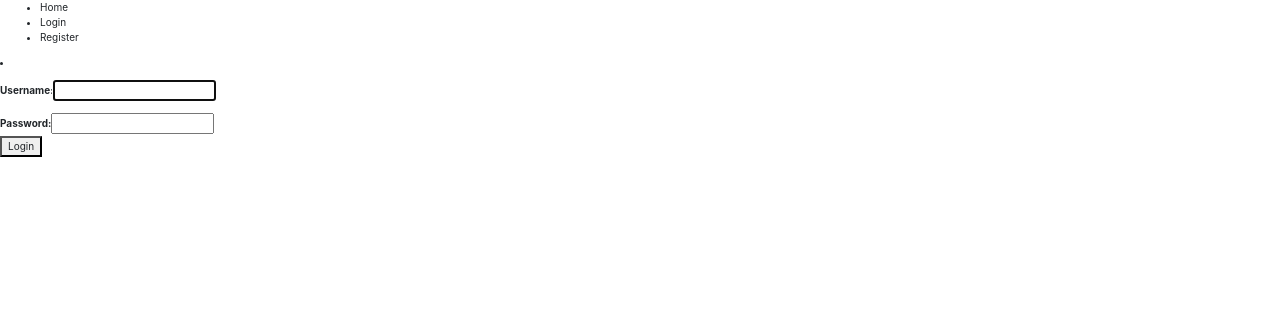
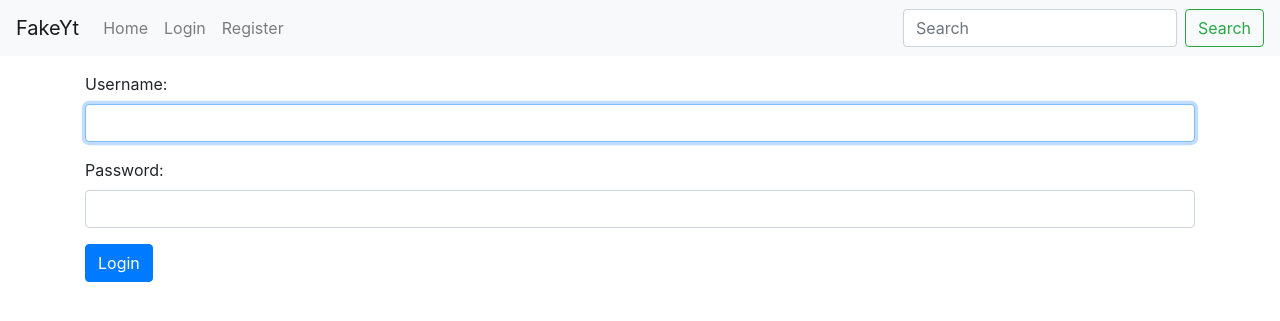
Before and after one commit to SzymonSolecki/fake-yt, a Django app: page /login/ in a window 1280 px wide. Shown: the top 321 px of the page. Run offline with Django 3.2, Linux system fonts and the light colour scheme; some libraries are stand-ins or nearby versions.

Commit message:
Started some front-end. Added messages after operations.
Started some front-end:
- Created navbar
- messages are displayed with colors.
- Better look for inputs.

Other:
- Changes model so description for Video can be blank.
- added help texts to fields.

```diff
--- a/youtube_root/templates/base.html
+++ b/youtube_root/templates/base.html
@@ -2,26 +2,30 @@
 {% load static %}
 <html>
     <head>
-        <title>Fake Youtube | {% block title %}Default{% endblock %}</title>
-        <!-- Latest compiled and minified CSS -->
-        <link rel="stylesheet" href="https://maxcdn.bootstrapcdn.com/bootstrap/3.3.7/css/bootstrap.min.css" integrity="sha384-BVYiiSIFeK1dGmJRAkycuHAHRg32OmUcww7on3RYdg4Va+PmSTsz/K68vbdEjh4u" crossorigin="anonymous">
-        <link rel="stylesheet" href="https://stackpath.bootstrapcdn.com/bootstrap/4.1.3/css/bootstrap.min.css" integrity="sha384-MCw98/SFnGE8fJT3GXwEOngsV7Zt27NXFoaoApmYm81iuXoPkFOJwJ8ERdknLPMO" crossorigin="anonymous">
         <!-- Required meta tags -->
         <meta charset="utf-8">
         <meta name="viewport" content="width=device-width, initial-scale=1, shrink-to-fit=no">
+
+        <!-- Bootstrap CSS -->
+        <link rel="stylesheet" href="https://stackpath.bootstrapcdn.com/bootstrap/4.3.1/css/bootstrap.min.css" integrity="sha384-ggOyR0iXCbMQv3Xipma34MD+dH/1fQ784/j6cY/iJTQUOhcWr7x9JvoRxT2MZw1T" crossorigin="anonymous">
+        <title>Fake Youtube | {% block title %}Default{% endblock %}</title>
+
         <link rel="stylesheet" href="{% static "css/style.css" %}" type="text/css">
-
     </head>
     <body>
         {% include "navbar.html" %}
+
+        <div class="container">
         {% include "youtube/messages.html" with messages=messages%}
+            {% block body %}
+            {% endblock %}
+        </div>
 
-        {% block body %}
-        {% endblock %}
-
+        <!-- Optional JavaScript -->
+        <!-- jQuery first, then Popper.js, then Bootstrap JS -->
         <script src="https://code.jquery.com/jquery-3.3.1.slim.min.js" integrity="sha384-q8i/X+965DzO0rT7abK41JStQIAqVgRVzpbzo5smXKp4YfRvH+8abtTE1Pi6jizo" crossorigin="anonymous"></script>
-        <script src="https://cdnjs.cloudflare.com/ajax/libs/popper.js/1.14.3/umd/popper.min.js" integrity="sha384-ZMP7rVo3mIykV+2+9J3UJ46jBk0WLaUAdn689aCwoqbBJiSnjAK/l8WvCWPIPm49" crossorigin="anonymous"></script>
-        <script src="https://stackpath.bootstrapcdn.com/bootstrap/4.1.3/js/bootstrap.min.js" integrity="sha384-ChfqqxuZUCnJSK3+MXmPNIyE6ZbWh2IMqE241rYiqJxyMiZ6OW/JmZQ5stwEULTy" crossorigin="anonymous"></script>
+        <script src="https://cdnjs.cloudflare.com/ajax/libs/popper.js/1.14.7/umd/popper.min.js" integrity="sha384-UO2eT0CpHqdSJQ6hJty5KVphtPhzWj9WO1clHTMGa3JDZwrnQq4sF86dIHNDz0W1" crossorigin="anonymous"></script>
+        <script src="https://stackpath.bootstrapcdn.com/bootstrap/4.3.1/js/bootstrap.min.js" integrity="sha384-JjSmVgyd0p3pXB1rRibZUAYoIIy6OrQ6VrjIEaFf/nJGzIxFDsf4x0xIM+B07jRM" crossorigin="anonymous"></script>
 
     </body>
 </html>
--- a/youtube_root/templates/navbar.html
+++ b/youtube_root/templates/navbar.html
@@ -1,12 +1,22 @@
-<nav>
-    <ul>
-        <a href="/"><li>Home</li></a>
-        {% if user.is_authenticated %}
-            <a href="/logout/"><li>Logout</li></a>
-            <a href="/add_video/"><li>Add Video</li></a>
-        {% else %}
-            <a href="/login/"><li>Login</li></a>
-            <a href="/register/"><li>Register</li></a>
-        {% endif %}
-    </ul>
+<nav class="navbar navbar-expand-lg navbar-light bg-light">
+
+    <a class="navbar-brand" href="#">FakeYt</a>
+
+    <div class="collapse navbar-collapse" id="navbarNav">
+        <ul class="navbar-nav mr-auto">
+            <li class="nav-item"><a class="nav-link" href="/">Home</a></li>
+            {% if user.is_authenticated %}
+            <li class="nav-item"><a class="nav-link" href="/logout">Logout</a></li>
+            <li class="nav-item"><a class="nav-link" href="/add_video/">Add Video</a></li>
+            {% else %}
+            <li class="nav-item"><a class="nav-link" href="/login/">Login</a></li>
+            <li class="nav-item"><a class="nav-link" href="/register/">Register</a></li>
+            {% endif %}
+        </ul>
+        <form class="form-inline" action='/search/'>
+            <input class="form-control mr-sm-2" type="search" name="q" placeholder="Search" aria-label="Search">
+            <button class="btn btn-outline-success my-2 my-sm-0" type="submit">Search</button>
+        </form>
+
+    </div>
 </nav>
--- a/youtube_root/youtube/forms.py
+++ b/youtube_root/youtube/forms.py
@@ -6,12 +6,21 @@ from .validators import validate_email_existance
 
 
 class LoginForm(AuthenticationForm):
+    def __init__(self, *args, **kwargs):
+        super(LoginForm, self).__init__(*args, **kwargs)
 
-    def confirm_login_allowed(self, user):
-        pass
+        for key, field in self.fields.items():
+            field.widget.attrs.update({'class': 'form-control'})
 
 
 class RegisterModelForm(UserCreationForm):
+
+    def __init__(self, *args, **kwargs):
+        super(RegisterModelForm, self).__init__(*args, **kwargs)
+
+        for key, field in self.fields.items():
+            field.widget.attrs.update({'class': 'form-control'})
+
     first_name = forms.CharField(
         max_length=30, required=False, help_text='Optional')
     last_name = forms.CharField(
@@ -25,6 +34,13 @@ class RegisterModelForm(UserCreationForm):
 
 
 class AddVideoModelForm(forms.ModelForm):
+    def __init__(self, *args, **kwargs):
+        super(AddVideoModelForm, self).__init__(*args, **kwargs)
+
+        for key, field in self.fields.items():
+            field.widget.attrs.update({'class': 'form-control'})
+
+        self.fields['file'].widget.attrs.update({'class': 'form-control-file'})
 
     class Meta:
         model = Video
@@ -32,6 +48,11 @@ class AddVideoModelForm(forms.ModelForm):
 
 
 class AddCommentModelForm(forms.ModelForm):
+    def __init__(self, *args, **kwargs):
+        super(AddCommentModelForm, self).__init__(*args, **kwargs)
+
+        for key, field in self.fields.items():
+            field.widget.attrs.update({'class': 'form-control'})
 
     class Meta:
         model = Comment
--- a/youtube_root/youtube/models.py
+++ b/youtube_root/youtube/models.py
@@ -18,7 +18,7 @@ def get_file_path(instance, filename):
 
 class Video(models.Model):
     title = models.CharField(max_length=100)
-    description = models.TextField()
+    description = models.TextField(blank=True)
 
     # Uploads video to path return from function. Function get_file_path
     # is used to prevent two the same filenames.
--- a/youtube_root/youtube/templates/youtube/add_video.html
+++ b/youtube_root/youtube/templates/youtube/add_video.html
@@ -7,6 +7,6 @@ Add Video
 {% block body %}
 <form action="." method="POST" enctype="multipart/form-data">{% csrf_token %}
     {% include "youtube/form_display.html" %}
-    <button type="submit">Upload Video</button>
+    <button type="submit" class="btn btn-primary">Upload Video</button>
 </form>
 {% endblock %}
--- a/youtube_root/youtube/templates/youtube/form_display.html
+++ b/youtube_root/youtube/templates/youtube/form_display.html
@@ -1,12 +1,22 @@
 <table>
-    <li>{{form.non_field_errors}}</li>
+    {% for error in form.non_field_errors %}
+    <div class="alert alert-primary">
+        {{error}}
+    </div>
+    {% endfor %}
+
     {% for field in form %}
-    <ul>
-        {% for error in field.errors %}
-        <li>{{error}}</li>
-        {% endfor %}
-    </ul>
-    <tr>{{field.label_tag}}</tr>
-    <tr>{{field}}</tr>
+    {% for error in field.errors %}
+    <div class="alert alert-secondary">
+        {{error}}
+    </div>
+    {% endfor %}
+    <div class="form-group">
+        <tr>{{field.label_tag}}</tr>
+        <tr>{{field}}</tr>
+        <div class="form-text text-muted">
+            <p>{{field.help_text}}</p>
+        </div>
+    </div>
     {% endfor %}
 </table>
--- a/youtube_root/youtube/templates/youtube/login.html
+++ b/youtube_root/youtube/templates/youtube/login.html
@@ -9,6 +9,6 @@ Login
     {% csrf_token %}
     {% include "youtube/form_display.html" with form=form%}
 
-    <button type="submit">Login</button>
+    <button type="submit" class="btn btn-primary">Login</button>
 </form>
 {% endblock %}
--- a/youtube_root/youtube/templates/youtube/messages.html
+++ b/youtube_root/youtube/templates/youtube/messages.html
@@ -1,5 +1,13 @@
+{% load custom_tags %}
+
 {% if messages %}
     {% for message in messages %}
-        <p>{{message}}</p>
+    {% get_bootstrap_alert_msg_css_name message.tags as alert_tag %}
+    <div class="alert alert-{{alert_tag}} alert-dismissible fade show" role="alert">
+        {{message}}
+      <button type="button" class="close" data-dismiss="alert" aria-label="Close">
+        <span aria-hidden="true">&times;</span>
+      </button>
+    </div>
     {% endfor %}
 {% endif %}
--- a/youtube_root/youtube/templates/youtube/register.html
+++ b/youtube_root/youtube/templates/youtube/register.html
@@ -7,7 +7,8 @@ Register
 {% block body %}
 <form action="." method="POST" role="form">
     {% csrf_token %}
-    {% include "youtube/form_display.html" %}
-    <button type="submit">Register</button>
+    {% include "youtube/form_display.html" with form=form%}
+
+    <button type="submit" class="btn btn-primary">Register</button>
 </form>
 {% endblock %}
--- a/youtube_root/youtube/views.py
+++ b/youtube_root/youtube/views.py
@@ -4,6 +4,7 @@ from django.contrib.auth import login, logout, authenticate
 from django.contrib import messages
 
 from django.contrib.auth.mixins import LoginRequiredMixin, UserPassesTestMixin
+from django.contrib.messages.views import SuccessMessageMixin
 
 from .forms import LoginForm, RegisterModelForm, AddVideoModelForm, AddCommentModelForm
 from .models import Video, Comment, Like
@@ -29,6 +30,9 @@ class AddCommentView(LoginRequiredMixin, generic.RedirectView):
         if form.is_valid():
             comment.text = form.cleaned_data['text']
             comment.save()
+            messages.success('Comment added successfully.')
+        else:
+            messages.error(self.request, "Comment not added.")
         return super().post(*args, **kwargs)
 
 
@@ -88,16 +92,20 @@ class DislikeVideoView(LoginRequiredMixin, generic.RedirectView):
 
 class LogoutView(generic.RedirectView):
     pattern_name = 'home'
+    success_message = 'Logged in successfully.'
 
     def get_redirect_url(self, *args, **kwargs):
         logout(self.request)
+        messages.success(
+            self.request, "You have been successfully logged out.")
         return super().get_redirect_url(*args, **kwargs)
 
 
-class LoginView(UserPassesTestMixin, generic.FormView):
+class LoginView(UserPassesTestMixin, SuccessMessageMixin, generic.FormView):
     form_class = LoginForm
     template_name = 'youtube/login.html'
     success_url = reverse_lazy('home')
+    success_message = 'Logged in successfully.'
 
     def form_valid(self, form):
         username = form.cleaned_data['username']
@@ -120,6 +128,7 @@ class RegisterView(UserPassesTestMixin, generic.CreateView):
     template_name = 'youtube/register.html'
     form_class = RegisterModelForm
     success_url = reverse_lazy('home')
+    success_message = 'User created successfully.'
 
     def test_func(self):
         return not self.request.user.is_authenticated
@@ -130,10 +139,11 @@ class RegisterView(UserPassesTestMixin, generic.CreateView):
         return redirect('home')
 
 
-class AddVideoView(LoginRequiredMixin, generic.CreateView):
+class AddVideoView(LoginRequiredMixin, SuccessMessageMixin, generic.CreateView):
     template_name = 'youtube/add_video.html'
     form_class = AddVideoModelForm
     success_url = reverse_lazy('home')
+    success_message = 'Video added successfully.'
 
     def form_valid(self, form):
         form.instance.user = self.request.user
--- a/youtube_root/youtube_django/settings.py
+++ b/youtube_root/youtube_django/settings.py
@@ -11,6 +11,7 @@ https://docs.djangoproject.com/en/2.2/ref/settings/
 """
 
 import os
+from django.contrib.messages import constants as message_constants
 
 # Build paths inside the project like this: os.path.join(BASE_DIR, ...)
 BASE_DIR = os.path.dirname(os.path.dirname(os.path.abspath(__file__)))
@@ -134,3 +135,5 @@ LOGOUT_REDIRECT_URL = 'home'
 
 MEDIA_URL = '/media/'
 MEDIA_ROOT = os.path.join(BASE_DIR, 'media')
+
+MESSAGE_TAGS = {message_constants.ERROR: 'danger'}
```
Also changed, not shown: youtube_root/youtube/templatetags/custom_tags.py (added, +7 -0 lines), youtube_root/db.sqlite3, youtube_root/youtube/templatetags/__init__.py (added).
